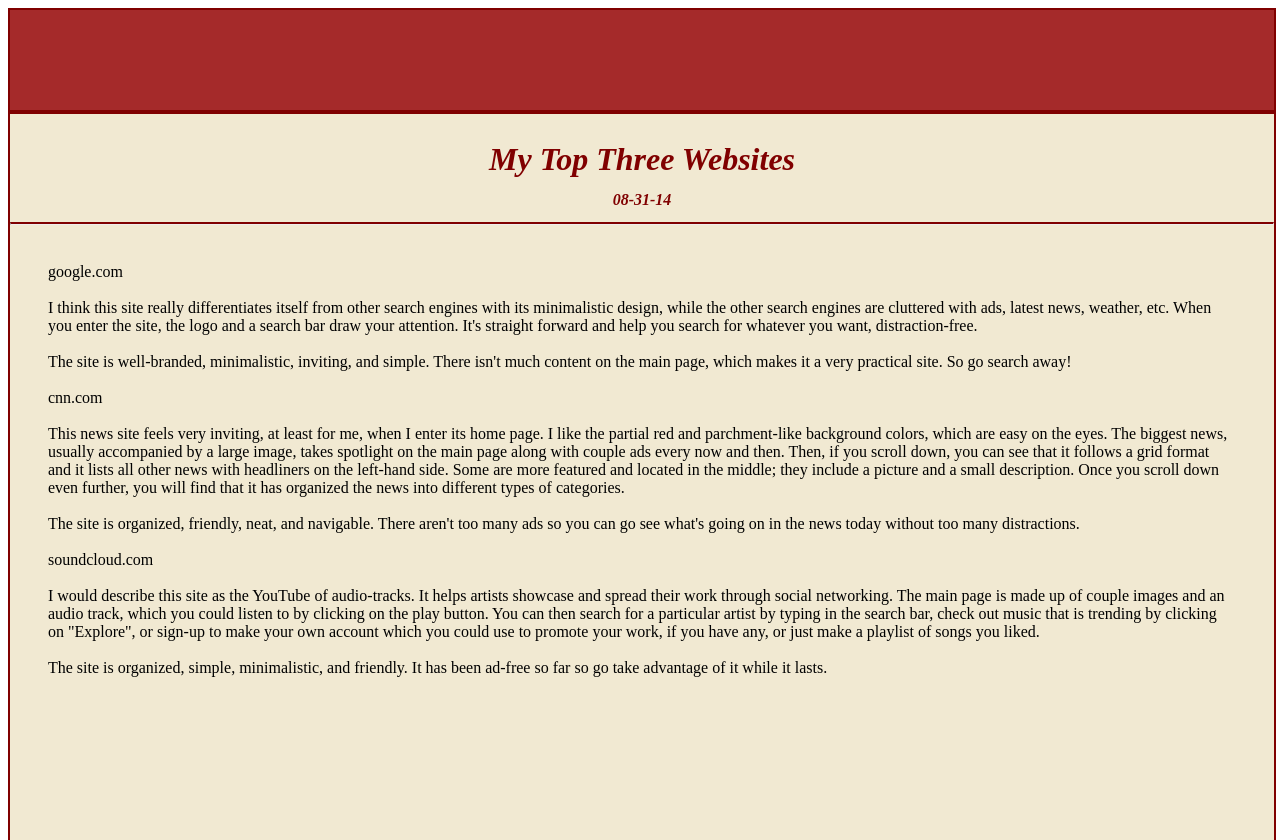
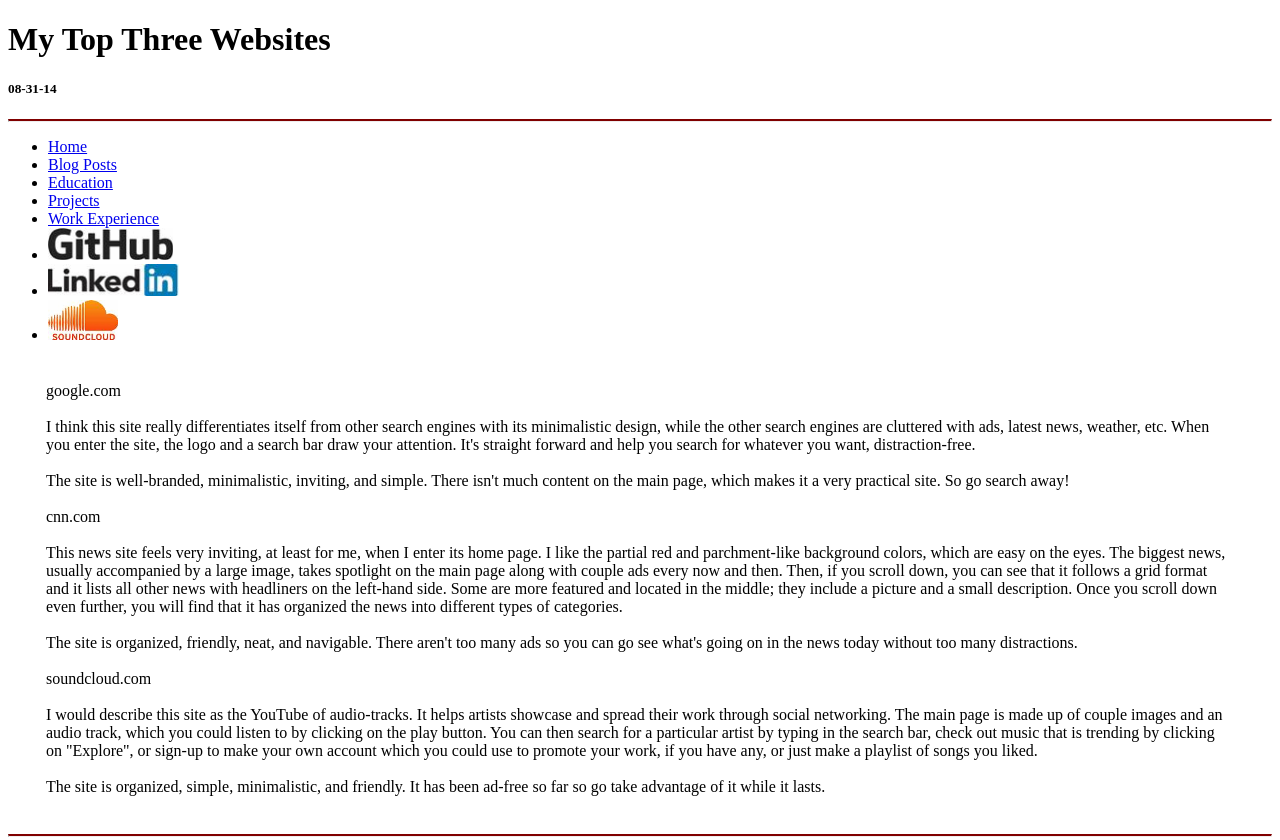
Before and after one commit to djvoa12/djvoa12.github.io, a plain HTML site: page blog-posts/t1-compare-websites.html in a window 1280 px wide. Shown: the top 840 px of the page. Drawn offline with Linux system fonts and the light colour scheme.

Commit message:
updated compare websites

```diff
--- a/blog-posts/t1-compare-websites.html
+++ b/blog-posts/t1-compare-websites.html
@@ -1,26 +1,39 @@
+<!DOCTYPE html>
 
-<!DOCTYPE html>
-<html>
+<html lang="en">
+
   <head>
     <link rel="stylesheet" type="text/css" href="../stylesheets/blog-stylesheet.css">
-    <title>My Blog Template</title>
+    <link href='http://fonts.googleapis.com/css?family=Rock+Salt' rel='stylesheet' type='text/css'>
+    <link href='http://fonts.googleapis.com/css?family=Kaushan+Script' rel='stylesheet' type='text/css'>
+    <title>My Blog Post Template</title>
   </head>
 
   <body>
 
-    <div class="top">
-    </div>
+    <div id="wrapper">
 
-    <article>
-      <header>
-        <h1 class="title">My Top Three Websites</h1>
-
-        <h2 class="date">08-31-14</h2>
-      </header>
+      <Header>
+        <h1>My Top Three Websites</h1>
+        <h5>08-31-14</h5>
+      </Header>
 
       <hr></hr>
 
-      <div>
+      <Section id="navbar">
+         <ul>
+          <li><a href="http://djvoa12.github.io/index.html">Home</a></li>
+          <li><a href="blog-posts.html">Blog Posts</a></li>
+          <li><a href="education.html">Education</li>
+          <li><a href="projects.html">Projects</a></li>
+          <li><a href="work-experience.html">Work Experience</a></li>
+          <li><a href="https://github.com/djvoa12"><img class="icon" src="../GitHub Logo.png"></a></li>
+          <li><a href="#"><img class="icon" src="../LinkedIn Logo.png"></a></li>
+          <li><a href="http://www.soundcloud.com/voamusic"><img class="sc" src="../Soundcloud Logo.png"</a></a></li>
+        </ul>
+      </Section>
+
+      <Section id="content">
         <p>
 google.com
 <br></br>
@@ -39,13 +52,15 @@
 I would describe this site as the YouTube of audio-tracks.  It helps artists showcase and spread their work through social networking.  The main page is made up of couple images and an audio track, which you could listen to by clicking on the play button.  You can then search for a particular artist by typing in the search bar, check out music that is trending by clicking on "Explore", or sign-up to make your own account which you could use to promote your work, if you have any, or just make a playlist of songs you liked.
 <br></br>
 The site is organized, simple, minimalistic, and friendly.  It has been ad-free so far so go take advantage of it while it lasts.
-</p>
-      </div>
+        </p>
+      </section>
 
-      <footer>
-        <p></p>
-      </footer>
-    </article>
+      <hr></hr>
+
+      <Footer>
+      </Footer>
+
+    </div>
 
   </body>
 </html>
```
